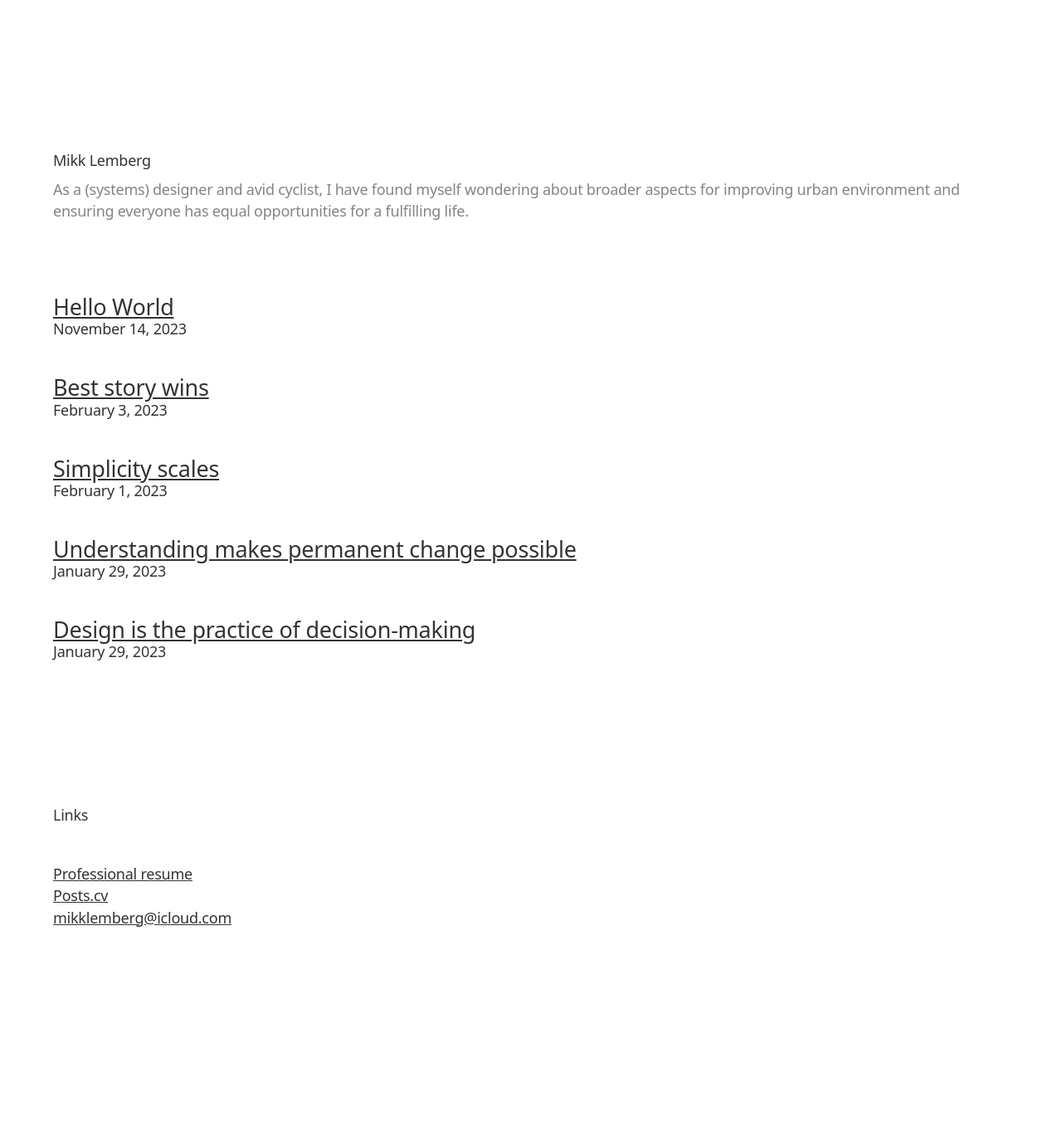
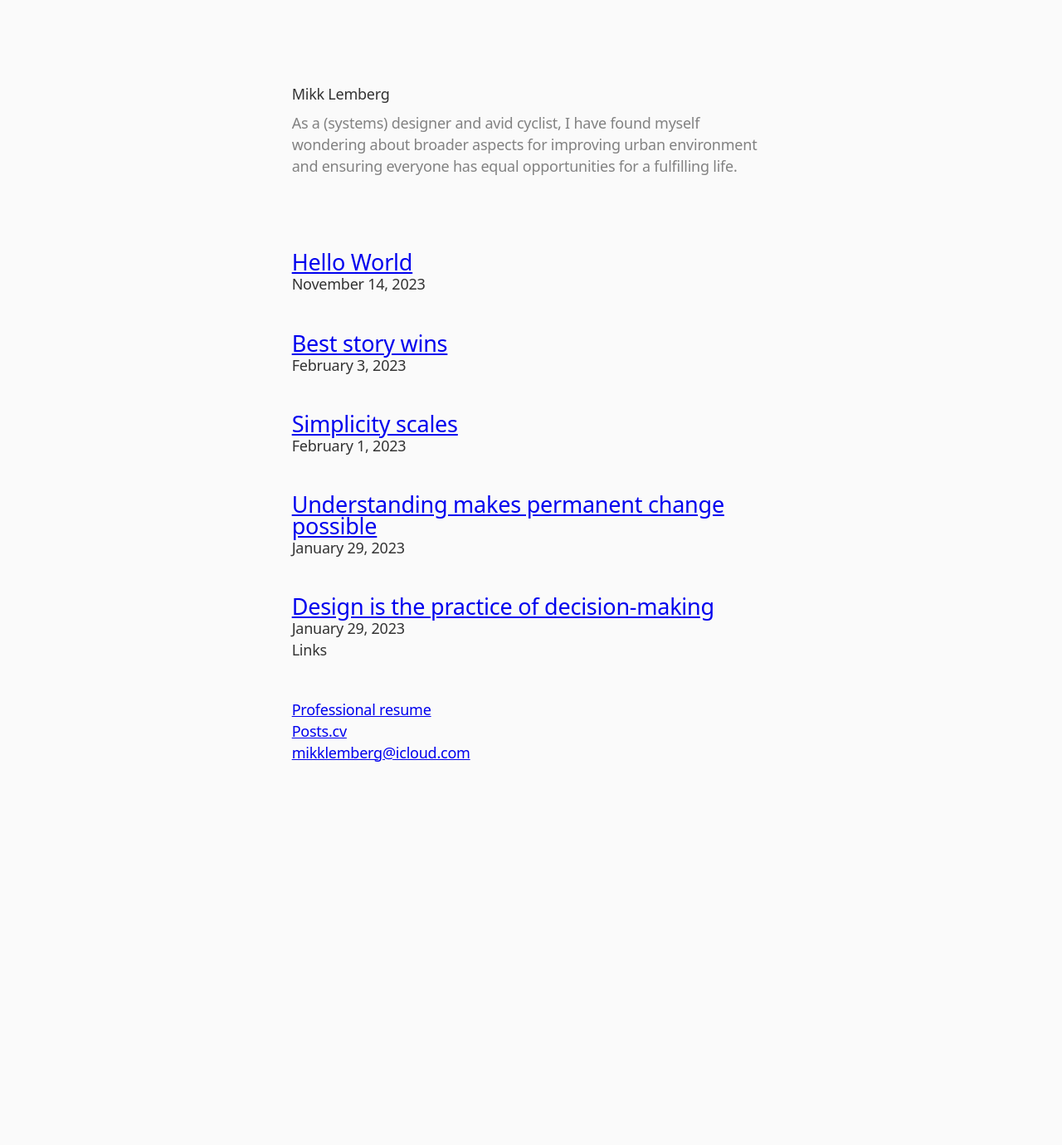
Before and after one commit to mikklemberg/My-personal-notes, a Jekyll site: the page built from README.md, in a window 1280 px wide. Shown: the whole page at 83% size. Built offline with Jekyll 4.4.1, drawn with Linux system fonts in a browser that asks for light colours; our own code applies the rules of GitHub Pages for plain Markdown files; after the commit the page ends 1020 px from its top, so only the background shows below that.

Commit message:
Update style.css

```diff
--- a/assets/css/style.css
+++ b/assets/css/style.css
@@ -10,11 +10,10 @@ html {
     font-size: 18px;
     line-height: 145%;
     letter-spacing: -0.24px;
-
 }
 
 body {
-    background-color: fafafa;
+    background-color: #fafafa;
     color: #333;
 }
 
@@ -22,26 +21,25 @@ h1, h2 {
     font-weight: 500;
 }
 
-
 p {
     margin: 0 0 2.5rem;
 }
 
 a {
-    color: #333;
     text-decoration: underline;
     transition: color 0.3s ease;
 }
 
 a:hover {
     color: #0B64FE;
+    text-decoration: underline;
 }
 
 .container {
-    width: 100%;
-    max-width: 66rem;
-    margin: 0 auto;
-    padding: 10rem 1rem;
+    width: 95%;
+    max-width: 63ch;
+    margin: 100px auto;
+    padding: 0 2rem;
 }
 
 .header, .footer {
@@ -53,36 +51,27 @@ a:hover {
     margin-top: 2.5rem;
 }
 
-.posts h2 + time {
-    margin-top: 0.2rem; /* Reduced space between title and date */
-}
-
-.footer {
-    margin-top: 7.5rem;
-    padding: 2rem 0;
-}
 
 .footer a {
     display: block;
 }
 
-
 .back-to-posts {
-    margin-top: 8rem; /* This value doubles the space */
+    margin-top: 75px;
 }
 
 .post-content blockquote {
     border-left: 4px solid rgba(0, 0, 0, 0.36);
     background-color: #fafafa;
     margin: 1.5rem 0;
-    padding: 2rem;
     color: #333;
 }
 
+@media screen and (max-width: 768px) {
+    .container {
+        width: 95%;
+        padding: 100px 2%;
+        max-width: none;
+    }
 
-@media screen and (max-width: 768px) {
-
-    .container {
-        padding: 5rem 2rem;
-    }
 }
```
